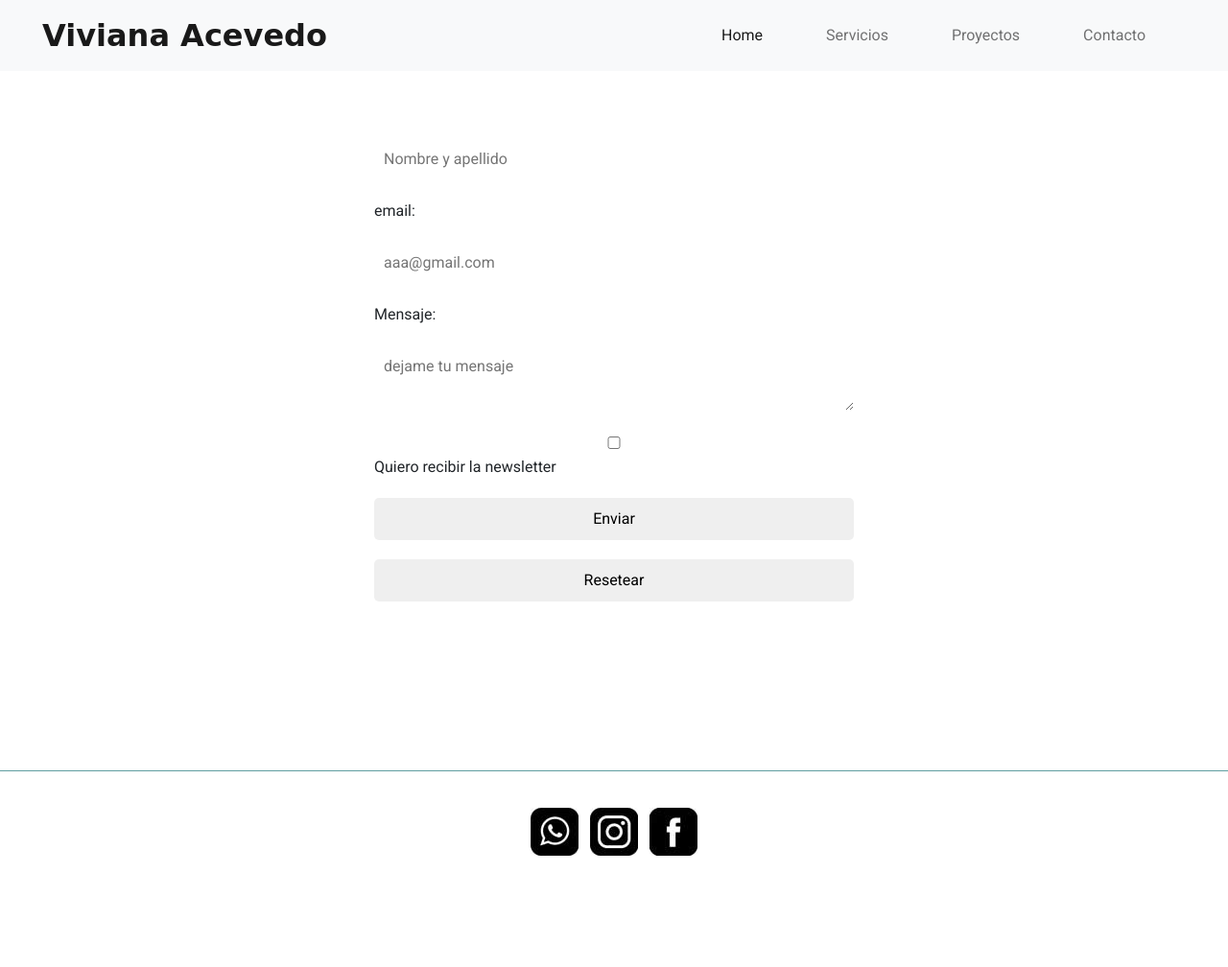
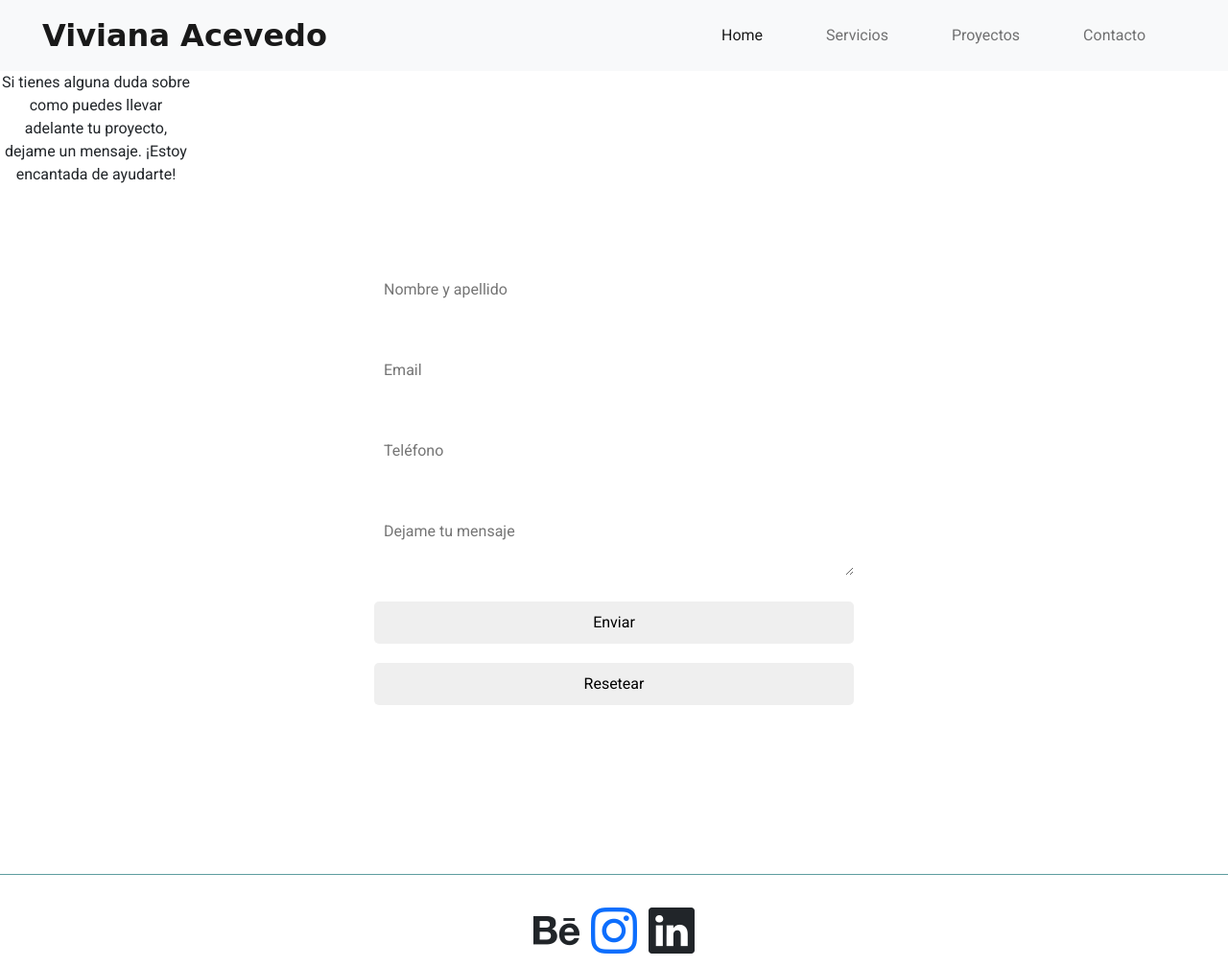
Before and after one commit to viviacevedo8/Proyecto-Portfolio, a website: page pages/contacto.html in a window 1280 px wide. Shown: the whole page at 96% size. Before the commit the page ends 900 px from the top, so only its background shows below. Drawn offline with nearby package versions, Linux system fonts and the light colour scheme; a web font is replaced by a local one.

Commit message:
agrego contenido a pagina contactos y modifico footer a todas las paginas

```diff
--- a/pages/contacto.html
+++ b/pages/contacto.html
@@ -1,5 +1,6 @@
 <!DOCTYPE html>
 <html lang="es">
+
 <head>
     <meta charset="UTF-8">
     <meta http-equiv="X-UA-Compatible" content="IE=edge">
@@ -14,8 +15,7 @@
 
     <!--lnk de CDN de bootstrap-->
     <link href="https://cdn.jsdelivr.net/npm/bootstrap@5.1.3/dist/css/bootstrap.min.css" rel="stylesheet"
-	integrity="sha384-1BmE4kWBq78iYhFldvKuhfTAU6auU8tT94WrHftjDbrCEXSU1oBoqyl2QvZ6jIW3"
-	crossorigin="anonymous">
+        integrity="sha384-1BmE4kWBq78iYhFldvKuhfTAU6auU8tT94WrHftjDbrCEXSU1oBoqyl2QvZ6jIW3" crossorigin="anonymous">
 
     <link rel="stylesheet" href="https://cdn.jsdelivr.net/npm/bootstrap-icons@1.9.1/font/bootstrap-icons.css">
 
@@ -25,12 +25,14 @@
 
 
 </head>
+
 <body>
     <header>
         <nav class="navbar navbar-expand-lg navbar-light bg-light">
             <div class="container-fluid">
                 <a class="navbar-brand" href="../index.html">Viviana Acevedo</a>
-			  <button class="navbar-toggler" type="button" data-bs-toggle="collapse" data-bs-target="#navbarNav" aria-controls="navbarNav" aria-expanded="false" aria-label="Toggle navigation">
+                <button class="navbar-toggler" type="button" data-bs-toggle="collapse" data-bs-target="#navbarNav"
+                    aria-controls="navbarNav" aria-expanded="false" aria-label="Toggle navigation">
                     <span class="navbar-toggler-icon"></span>
                 </button>
                 <div class="collapse navbar-collapse" id="navbarNav">
@@ -57,18 +59,27 @@
 
         <section>
             <article>
+                <p>
+                    Si tienes alguna duda sobre como puedes llevar adelante tu proyecto, dejame un mensaje.
+                    ¡Estoy encantada de ayudarte!
+                </p>
+
                 <form action="#">
                     <input type="text" placeholder="Nombre y apellido">
 
-                    <label for="email">email:
-                        <input type="email" placeholder="aaa@gmail.com" name="email">
+                    <label for="email">
+                        <input type="email" placeholder="Email" name="email">
                     </label>
 
-                    <label for="Mensaje"> Mensaje:
-                        <textarea placeholder="dejame tu mensaje"></textarea>
+                    <label type="number">
+                        <input type="email" placeholder="Teléfono" name="number">
                     </label>
 
-                    <div><input type="checkbox" name="acepta" value="1">Quiero recibir la newsletter</div>
+                    <label for="Mensaje">
+                        <textarea placeholder="Dejame tu mensaje"></textarea>
+                    </label>
+
+                    <!-- <div><input type="checkbox" name="acepta" value="1">Quiero recibir la newsletter</div> -->
                     <input type="submit" value="Enviar">
                     <input type="reset" value="Resetear">
 
@@ -79,9 +90,9 @@
     </main>
 
 	<footer>
-        <a href="http//web.whatsapp.com" target="_blank"> <img src="../img/logowhatsapp.jpg" alt="Logo Whatsapp"></a>
-        <a href="http//www.instagram.com" target="_blank"> <img src="../img/logoinstagram.jpg" alt="Logo Instagram"></a>
-        <a href="http//www.facebook.com" target="_blank"> <img src="../img/logofacebook.jpg" alt="Logo Facebook">
+		<a href="https://www.behance.net/vivianaacevedo" target="_blank"></a><i class="bi bi-behance"></i>
+		<a href="http//www.instagram.com" target="_blank"><i class="bi bi-instagram"></i></a>
+		<a href="https://www.linkedin.com/in/viviana-acevedo-482627132/" target="_blank"></a><i class="bi bi-linkedin"></i>
 	</footer>
 
     <!--Link de CDN de JS-->
@@ -92,4 +103,5 @@
 
 
 </body>
+
 </html>
```
Also changed, not shown: index.html (+3 -3 lines), pages/proyectos.html (+3 -3 lines), pages/servicios.html (+3 -3 lines). Lines whose indentation alone changed are shown as unchanged.
